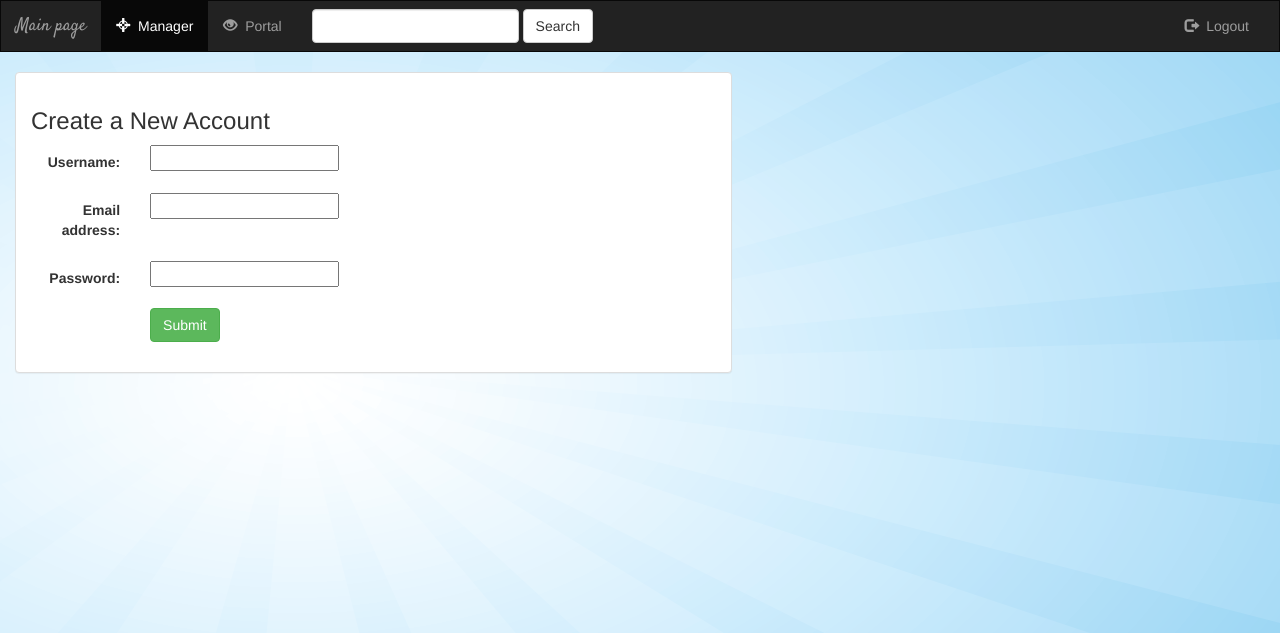
After one commit to DmytroBartoshchuk/ts_test, a Django app: page /manager/register/ in a window 1280 px wide. The commit adds this page. Shown: the top 633 px of the page. Run offline with Django 3.2, Linux system fonts and the light colour scheme; some libraries are stand-ins or nearby versions.

Commit message:
reigstration logic, form - first successful registration

```diff
--- /dev/null
+++ b/manager/forms.py
@@ -0,0 +1,10 @@
+from django.contrib.auth.models import User
+from django import forms
+
+
+class UserForm(forms.ModelForm):
+    password = forms.CharField(widget=forms.PasswordInput)
+
+    class Meta:
+        model = User
+        fields = ['username', 'email', 'password']
--- a/manager/models.py
+++ b/manager/models.py
@@ -5,7 +5,7 @@
 class Carrier(models.Model):
     name = models.CharField(max_length=500)
     register_date = models.DateField()
-    agreement = models.FileField(null=True, blank=True)
+    agreement = models.FileField(null=True, blank=True, default=None)
 
     def get_absolute_url(self):
         return reverse('manager:carrier_detail', kwargs={'pk': self.pk})
--- a/manager/templates/carriers/detail.html
+++ b/manager/templates/carriers/detail.html
@@ -3,8 +3,6 @@
 {% block nav_active %}active{% endblock %}
 {% block content %}
     <h1>{{carrier.name}}</h1>
-    <span>Agreement: {{carrier.agreement.url}}</span>
-    <img src="{{ carrier.agreement.url }}" class="img-responsive">
     <h2>Registered: {{carrier.register_date}}</h2>
 
     {% if carrier.trip_set.all %}
--- a/manager/templates/layouts/master.html
+++ b/manager/templates/layouts/master.html
@@ -4,7 +4,7 @@
     <meta charset="UTF-8">
     <title>{% block title %}TickSell{% endblock %}</title>
     {% load staticfiles %}
-    <link rel="stylesheet" href="https://maxcdn.bootstrapcdn.com/bootstrap/3.3.7/css/bootstrap.min.css" />
+    <link rel="stylesheet" type="text/css" href="https://maxcdn.bootstrapcdn.com/bootstrap/3.3.7/css/bootstrap.min.css" />
     <link rel="stylesheet" type="text/css" href="https://fonts.googleapis.com/css?family=Satisfy" />
     <link rel="stylesheet" type="text/css" href="{% static 'manager/style.css' %}" />
     <script src="https://ajax.googleapis.com/ajax/libs/jquery/3.2.1/jquery.min.js"></script>
--- /dev/null
+++ b/manager/templates/manager/registration_form.html
@@ -0,0 +1,26 @@
+{% extends "layouts/master.html" %}
+{% block title %}Manager{% endblock %}
+{% block nav_active %}active{% endblock %}
+{% block content %}
+    <div class="container-fluid">
+        <div class="row">
+            <div class="col-sm-12 col-sm-7">
+                <div class="panel panel-default">
+                    <div class="panel-body">
+                        <h3>Create a New Account</h3>
+                        <form class="form-horizontal" action="" method="post" enctype="multipart/form-data">
+                            {% csrf_token %}
+                            {% include 'layouts/form-template.html' %}
+                            <div class="form-group">
+                                <div class="col-sm-offset-2 col-sm-10">
+                                    <button type="submit" class="btn btn-success">Submit</button>
+                                </div>
+                            </div>
+                        </form>
+
+                    </div>
+                </div>
+            </div>
+        </div>
+    </div>
+{% endblock %}
--- a/manager/urls.py
+++ b/manager/urls.py
@@ -8,6 +8,9 @@
 urlpatterns = [
     # /manager/
     url(r'^$', views.index, name='index'),
+
+    #
+    url(r'^register/$', views.UserFormView.as_view(), name='register'),
 
     # /manager/carriers/
     url(r'^carriers/$', views.IndexCarrierView.as_view(), name='carrier_list'),
--- a/manager/views.py
+++ b/manager/views.py
@@ -1,8 +1,11 @@
-from django.shortcuts import render
+from django.shortcuts import render, redirect
 from django.views import generic
 from django.urls import reverse_lazy
+from django.contrib.auth import authenticate, login
 from django.views.generic.edit import CreateView, UpdateView, DeleteView
+from django.views.generic import View
 from .models import Carrier, Order, Trip
+from .forms import UserForm
 
 
 # main manager views
@@ -68,3 +71,36 @@
 class CarrierDelete(DeleteView):
     model = Carrier
     success_url = reverse_lazy('manager:carrier_list')
+
+
+class UserFormView(View):
+    form_class = UserForm
+    template_name = 'manager/registration_form.html'
+
+    # display blank form
+    def get(self, request):
+        form = self.form_class(None)
+        return render(request, self.template_name, {'form': form})
+
+    # process form data
+    def post(self, request):
+        form = self.form_class(request.POST)
+
+        if form.is_valid():
+            user = form.save(commit=False)
+
+            # cleaned (normalized) data
+            username = form.cleaned_data['username']
+            password = form.cleaned_data['password']
+            user.set_password(password)
+            user.save()
+
+            # return User objects if credentials are correct
+            user = authenticate(username=username, password=password)
+
+            if user is not None:
+                if user.is_active:
+                    login(request, user)
+                    return redirect('manager:index')
+
+        return render(request, self.template_name, {'form': form})
--- a/ticksell/settings.py
+++ b/ticksell/settings.py
@@ -113,7 +113,7 @@
 # Static files (CSS, JavaScript, Images)
 # https://docs.djangoproject.com/en/1.11/howto/static-files/
 
-#STATIC_ROOT = os.path.join(BASE_DIR, 'manager/static')
+STATIC_ROOT = os.path.join(BASE_DIR, 'manager/static')
 STATIC_URL = '/static/'
 
 MEDIA_ROOT = os.path.join(BASE_DIR, 'media')
```
Also changed, not shown: db.sqlite3.
